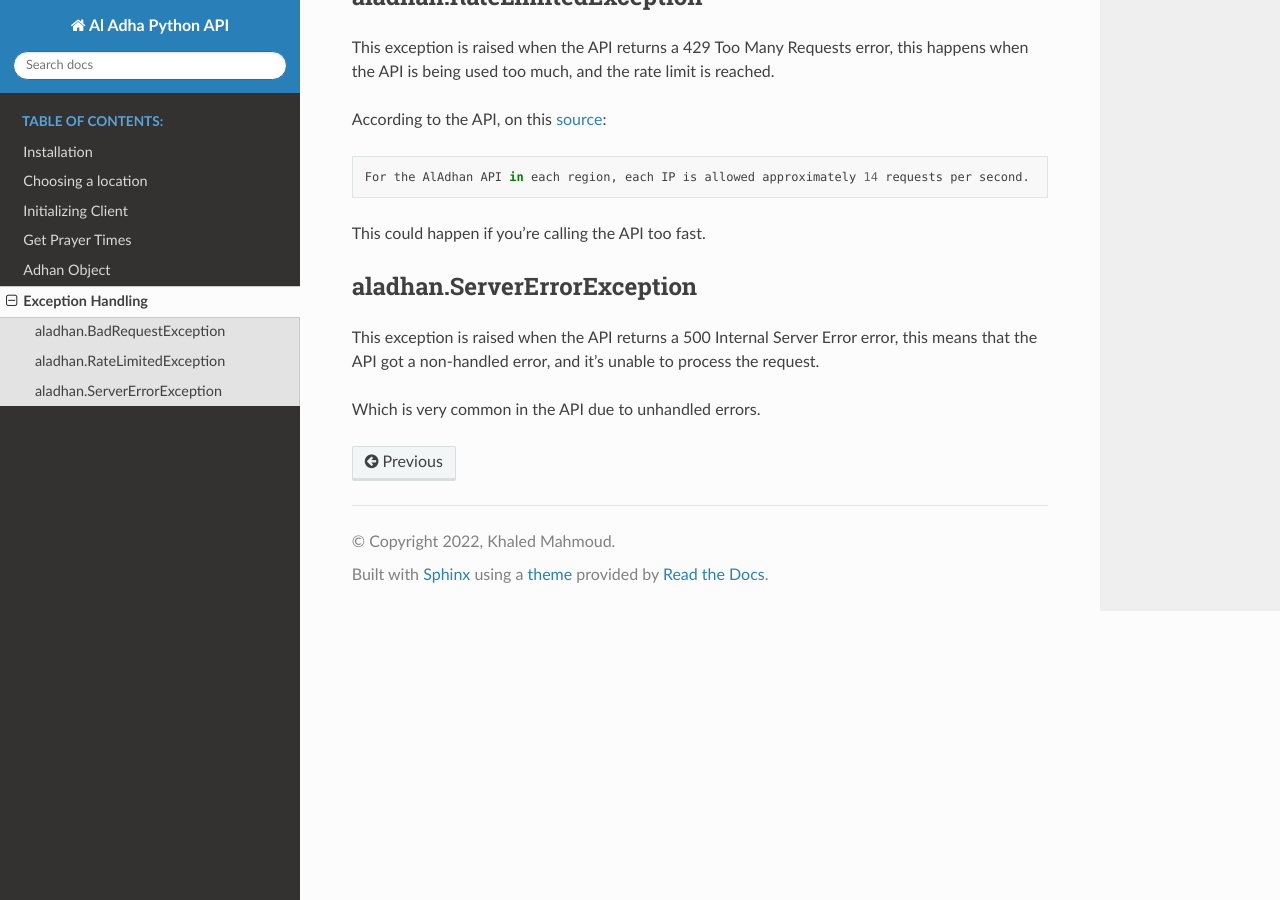
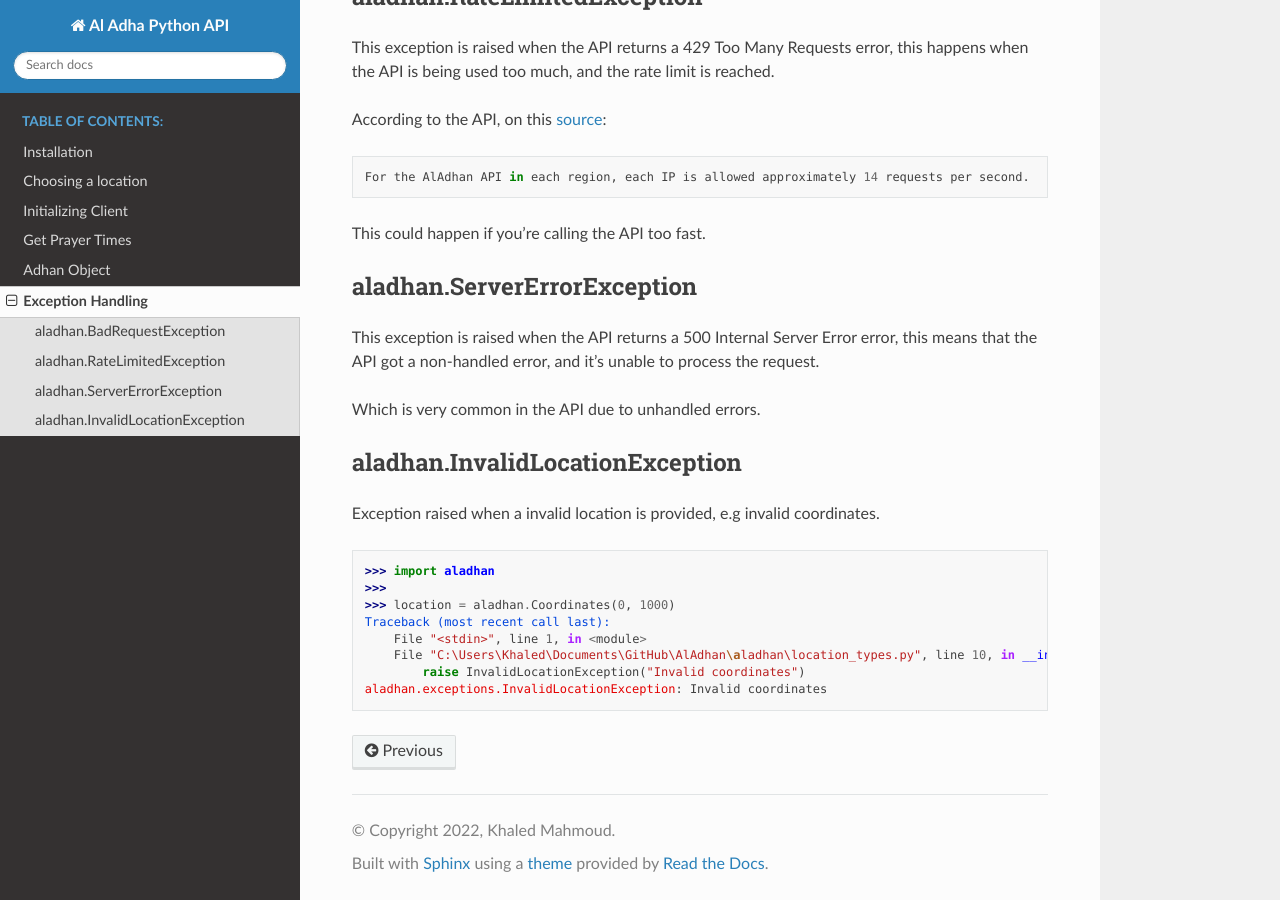
Before and after one commit to Kh4lidMD/AlAdhan, a Sphinx documentation site: the page built from docs/exception_handling.rst, in a window 1280 px wide and 900 px high, scrolled down 532 px. Built offline with Sphinx 7.4.7 and the Read the Docs theme 2.0.0, drawn with Linux system fonts in a browser that asks for light colours.

Commit message:
Missing aladhan.InvalidLocationException section

```diff
--- a/docs/exception_handling.rst
+++ b/docs/exception_handling.rst
@@ -37,3 +37,19 @@ aladhan.ServerErrorException
 This exception is raised when the API returns a 500 Internal Server Error error, this means that the API got a non-handled error, and it's unable to process the request.
 
 Which is very common in the API due to unhandled errors.
+
+aladhan.InvalidLocationException
+~~~~~~~~~~~~~~~~~~~~~~~~~~~~~~~~
+
+Exception raised when a invalid location is provided, e.g invalid coordinates.
+
+.. code-block:: python
+
+    >>> import aladhan
+    >>>
+    >>> location = aladhan.Coordinates(0, 1000)
+    Traceback (most recent call last):
+        File "<stdin>", line 1, in <module>
+        File "C:\Users\Khaled\Documents\GitHub\AlAdhan\aladhan\location_types.py", line 10, in __init__
+            raise InvalidLocationException("Invalid coordinates")
+    aladhan.exceptions.InvalidLocationException: Invalid coordinates
```
